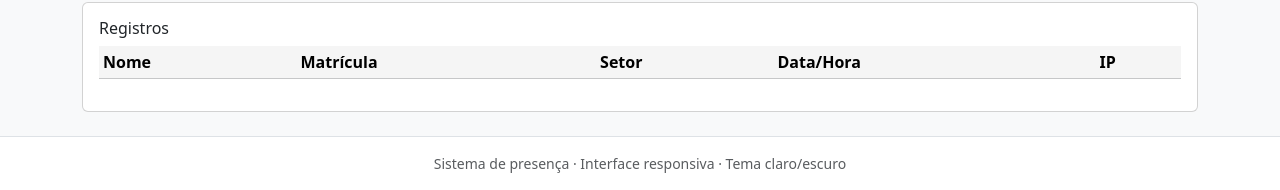
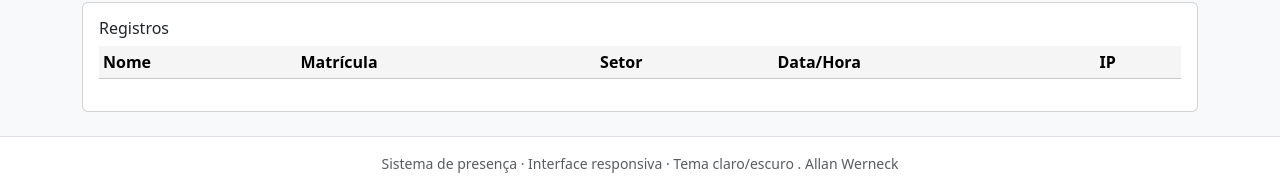
Before and after one commit to awerneck/lista_presenca, a Flask app: page /admin in a window 1280 px wide. Shown: the part 1115-1305 px from the top of the page. Run offline with Flask 3, Linux system fonts and the light colour scheme; the visitor is signed in with stand-in values (Sample User, id 1); data that the repository does not hold is empty; parts of the project's set-up code (start-up, migrations or seed data) failed here and were passed over.

Commit message:
Update base.html

```diff
--- a/templates/base.html
+++ b/templates/base.html
@@ -44,7 +44,7 @@
 
 <footer class="bg-white border-top mt-4 py-3">
   <div class="container text-center small text-muted">
-    Sistema de presença · Interface responsiva · Tema claro/escuro
+    Sistema de presença · Interface responsiva · Tema claro/escuro  .  Allan Werneck
   </div>
 </footer>
 
```
